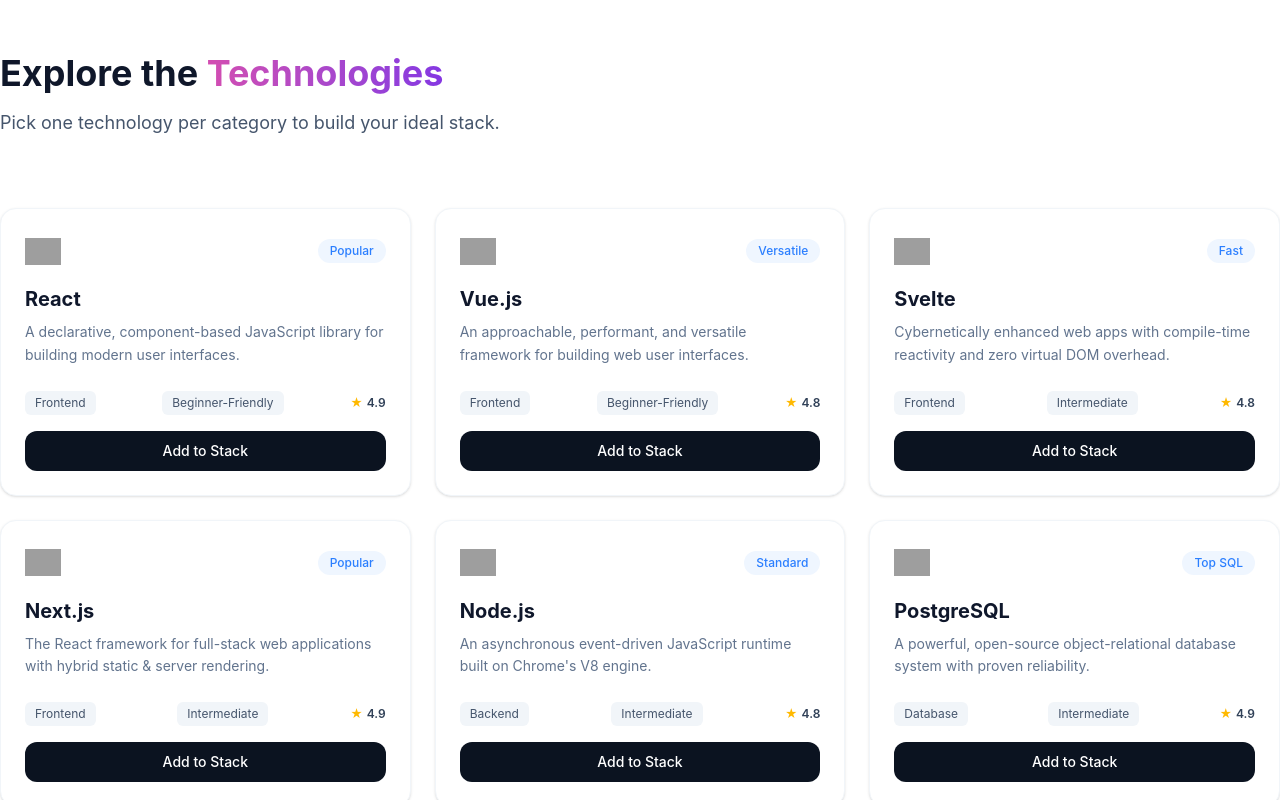
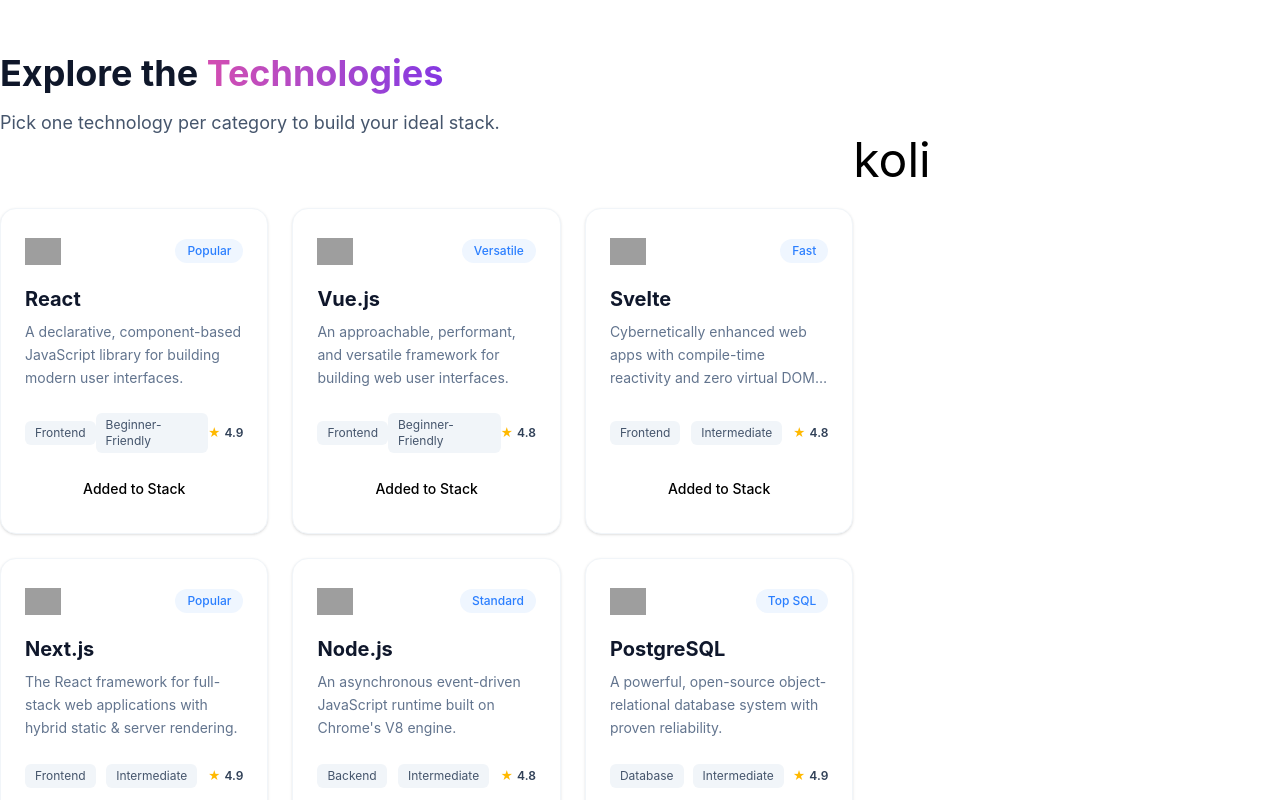
Before and after one commit to koli0067/A05-DevStack-React-Project, a React (Vite) app: page / in a window 1280 px wide. Shown: the part 760-1560 px from the top of the page. Built offline with nearby package versions, Linux system fonts and the light colour scheme; grey boxes are pictures that could not be loaded.

Commit message:
banner is done

```diff
--- /dev/null
+++ b/src/components/technologies/SelectedCart.tsx
@@ -0,0 +1,14 @@
+export interface SelectedCartProps {
+     techFetch: Promise<ITechProps[]>
+}
+
+const SelectedCart = ({ techFetch }: SelectedCartProps) => {
+
+    return (
+        <div >
+            <h2 className="text-5xl">koli</h2>
+        </div>
+    )
+}
+
+export default SelectedCart;
--- a/src/components/technologies/ShowCart.tsx
+++ b/src/components/technologies/ShowCart.tsx
@@ -1,80 +1,31 @@
-import { use } from "react";
+import { use, type Dispatch, type SetStateAction } from "react";
 import type { ITechProps } from "../../Type";
 
 export interface ShowCartProps {
     techFetch: Promise<ITechProps[]>;
+    selectedStack: ITechProps[];
+    setSelectedStack: Dispatch<SetStateAction<ITechProps[]>>
 }
 
-const ShowCart = ({ techFetch }: ShowCartProps) => {
+const ShowCart = ({ techFetch, selectedStack, setSelectedStack }: ShowCartProps) => {
 
     const users = use(techFetch);
 
+     const handleAdd = (user: ITechProps) => {
+            const isAlreadyAdded = selectedStack.find((item) => item.id === user.id);
+
+            if (!isAlreadyAdded) {
+            setSelectedStack([...selectedStack, user]);
+            }
+    };
+
     return (
 
-        // <div className="grid grid-cols-1 md:grid-cols-2 lg:grid-cols-3 gap-6 py-6 my-12">
-        //     {users.map((user) => {
-        //         return (
-        //         <div
-        //             key={user.id}
-        //             className="group bg-white border border-slate-200/80 rounded-2xl p-6 shadow-sm hover:shadow-xl hover:-translate-y-1
-        //             transition-all duration-300 flex flex-col justify-between">
-        //             <div>
+        <div className="grid grid-cols-1 md:grid-cols-2 lg:grid-cols-3 gap-6 py-6 my-12">
 
+            {users.map((user) => {
 
-        //             {/*  Icon & Category */}
-
-        //             <div className="flex items-center justify-between mb-4">
-        //                 <div className="p-3 bg-slate-50 border border-slate-100 rounded-xl group-hover:scale-105 transition-transform duration-300">
-        //                 <img
-        //                     src={user.icon}
-        //                     alt={user.techName}
-        //                     className="w-10 h-10 object-contain"
-        //                 />
-        //                 </div>
-        //                 <span className="text-xs font-semibold px-3 py-1 rounded-full bg-slate-100 text-slate-700 border border-slate-200">
-        //                 {user.category}
-        //                 </span>
-        //             </div>
-
-        //             {/* Title & Description */}
-        //             <h2 className="text-xl font-bold text-slate-900 mb-2">
-        //                 {user.techName}
-        //             </h2>
-        //             <p className="text-slate-600 text-sm leading-relaxed line-clamp-2 mb-6">
-        //                 {user.description}
-        //             </p>
-        //             </div>
-
-        //             {/*Rating & Button */}
-        //             <div className="pt-4 border-t border-slate-100">
-        //             <div className="flex items-center justify-between mb-4">
-        //                 <span className="text-xs text-slate-400 font-medium
-        //                    uppercase tracking-wider">Rating
-        //                 </span>
-        //                 <div className="flex items-center gap-1 bg-amber-50 border border-amber-200/60 px-2.5 py-1 rounded-lg">
-        //                 <span className="text-amber-500 text-xs">⭐</span>
-        //                 <span className="text-amber-900 text-xs font-bold">
-        //                     {user.rating}
-        //                 </span>
-        //                 </div>
-        //             </div>
-
-        //             <button className="w-full bg-gradient-to-r from-[#f8711d] to-[#ef517f] text-white py-2.5 px-4 rounded-xl font-medium text-sm shadow-sm
-        //              hover:shadow-md hover:opacity-95 active:scale-[0.98] transition-all duration-200">
-        //                 {user.buttonText}
-        //             </button>
-        //             </div>
-        //         </div>
-        //         );
-        //     })}
-        // </div>
-
-
-
-
-
-        <div className="grid grid-cols-1 md:grid-cols-2 lg:grid-cols-3 gap-6 py-6 my-12">
-            {users.map((user) => {
+                const isAdded = Boolean (selectedStack.map((item) => item.id === user.id));
                 return (
                 <div
                     key={user.id}
@@ -130,9 +81,28 @@
                     </div>
 
 
-                        <button className="w-full bg-[#0b1320] hover:bg-[#162235] text-white py-2.5 rounded-xl text-sm font-medium transition-colors">
-                            {user.buttonText || "Add to Stack"}
+                    {/* <button onClick={() => handleAdd(user)}
+                     disabled = {isAdded}
+                    className={`w-full bg-[#0b1320] hover:bg-[#162235] text-white py-2.5 rounded-xl text-sm font-medium transition-colors
+                        ${isAdded ? '': "bg-gray-300 text-gray-500 cursor-not-allowed"}
+                        `}>
+
+                        {isAdded ? "Added to Stack" : "Add to Stack"}
+
+                    </button> */}
+
+                    <button
+  onClick={() => setSelectedStack(user)}
+
+  className={`w-full py-2.5 rounded-xl
+     text-sm font-medium transition-colors
+    disabled={selectedStack === true ? true : false}
+  `}>
+
+
+  {isAdded === true ? "Added to Stack" : "Add to Stack"}
 </button>
+
                 </div>
                 );
             })}
--- a/src/components/technologies/TechCarts.tsx
+++ b/src/components/technologies/TechCarts.tsx
@@ -1,4 +1,6 @@
+import { useState } from "react";
 import type { ITechProps } from "../../Type";
+import SelectedCart from "./SelectedCart";
 import ShowCart from "./ShowCart";
 
 export interface TechCartsProps {
@@ -7,14 +9,26 @@
 
 const TechCarts = ({ techFetch }: TechCartsProps) => {
 
+    const [selectedStack, setSelectedStack] = useState<ITechProps[]>([])
+
+
+
+
+
     return(
         <div className="container mx-auto mt-[80px]">
             <div>
                 <h2 className="text-4xl font-bold text-[#0F172A]">Explore the <span className=" bg-gradient-to-r from-[#d34db1] to-[#8537e2] bg-clip-text text-transparent">Technologies</span></h2>
                 <p className="pt-4 text-[18px] text-slate-600">Pick one technology per category to build your ideal stack.</p>
             </div>
-            <div>
-                <ShowCart techFetch ={techFetch}></ShowCart>
+            <div className="grid grid-cols-12">
+                <div className="col-span-8">
+                   <ShowCart selectedStack = {selectedStack} setSelectedStack = {setSelectedStack} techFetch ={techFetch}></ShowCart>
+                </div>
+                <div className="col-span-4">
+                   <SelectedCart selectedStack = {selectedStack}></SelectedCart>
+                </div>
+
             </div>
 
         </div>
```
Lines whose indentation alone changed are shown as unchanged.
